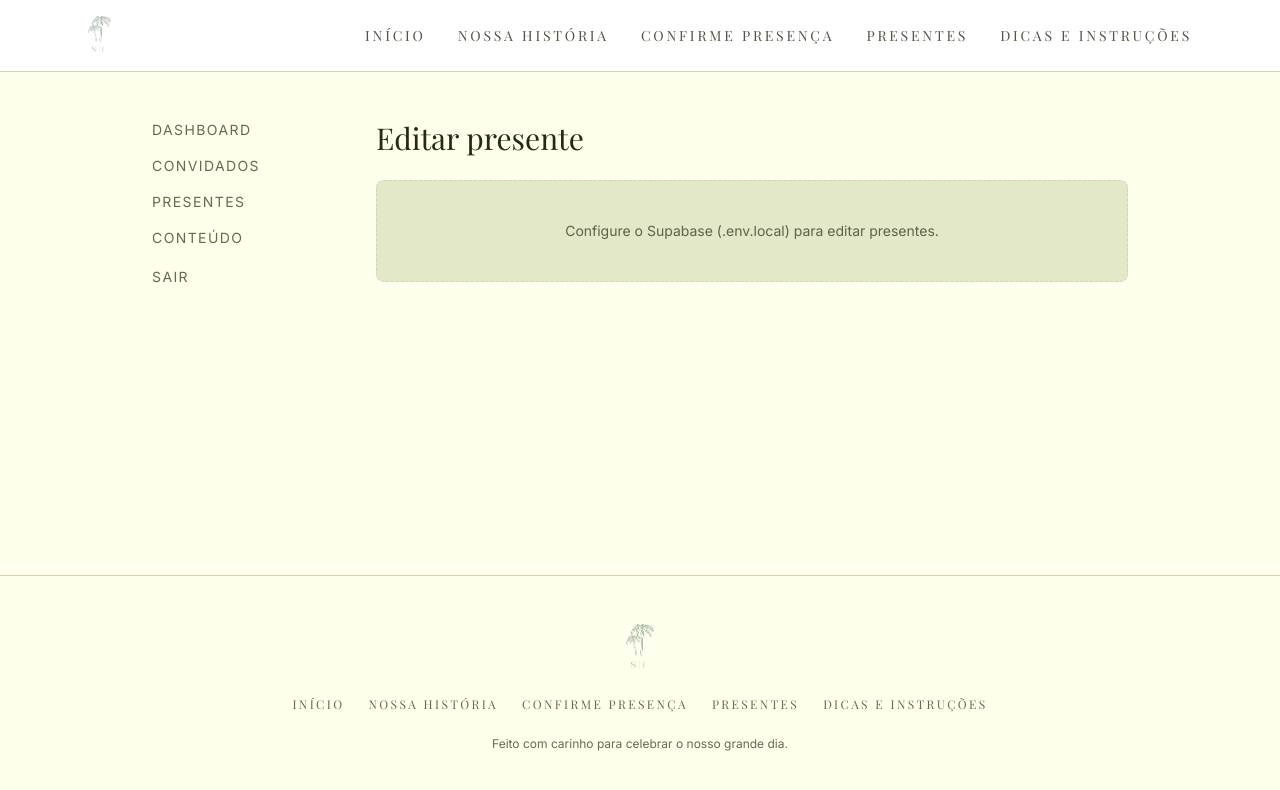
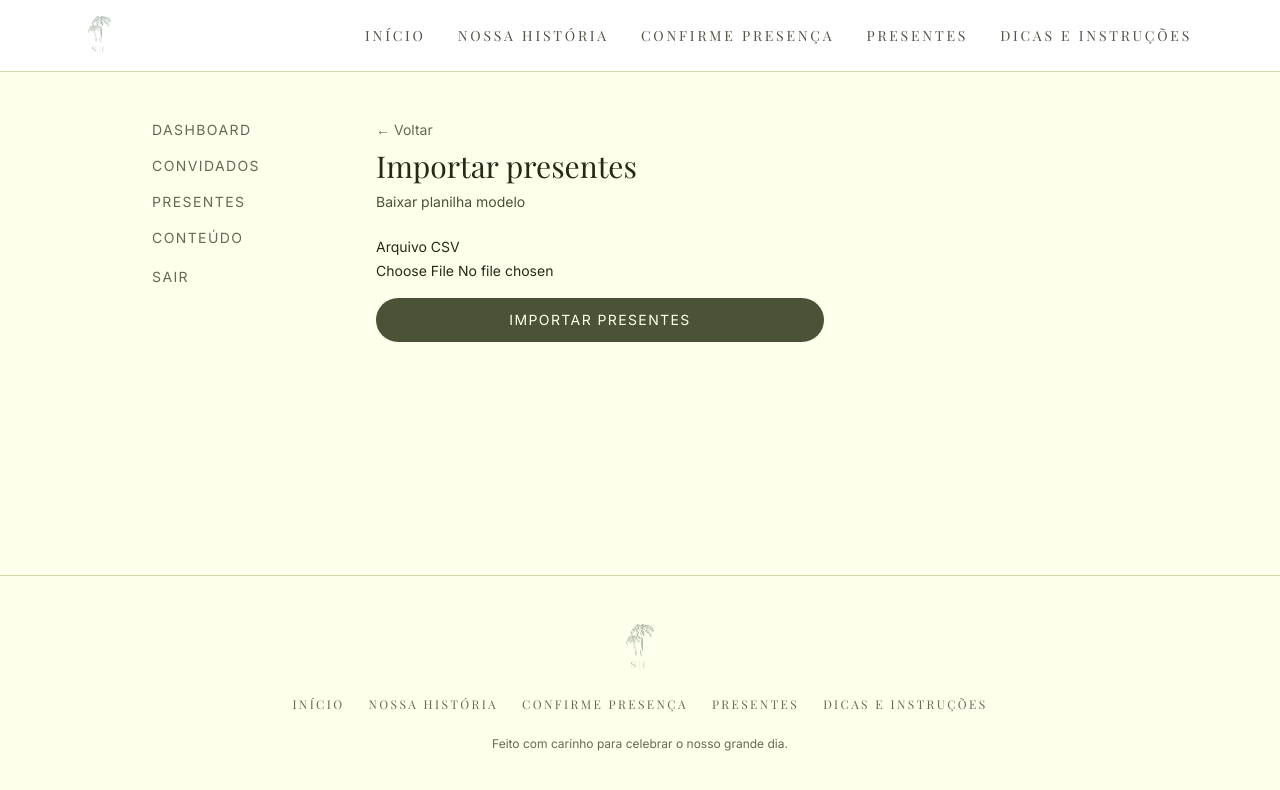
Before and after one commit to johnnatas/stefanie-e-jonatas-site-de-casamento, a Next.js app: page /admin/presentes/importar in a window 1280 px wide. Shown: the top 790 px of the page. Built offline with nearby package versions, Linux system fonts and the light colour scheme; no server answers.

Commit message:
feat: add CSV import for gifts and allow a null imageUrl for imported rows

```diff
--- a/src/app/admin/(protected)/presentes/[id]/page.tsx
+++ b/src/app/admin/(protected)/presentes/[id]/page.tsx
@@ -57,7 +57,7 @@ export default async function EditGiftPage({ params }: EditGiftPageProps) {
             id: gift.id,
             name: gift.name,
             description: gift.description,
-            imageUrl: gift.imageUrl,
+            imageUrl: gift.imageUrl ?? "",
             price: gift.price,
             category: gift.category,
           }}
--- /dev/null
+++ b/src/app/admin/(protected)/presentes/importar/actions.ts
@@ -0,0 +1,87 @@
+"use server";
+
+import { createListGiftsUseCase, createUpsertGiftUseCase } from "@/infrastructure/composition";
+import { UpsertGiftUseCase } from "@/application/use-cases/admin/UpsertGiftUseCase";
+import { GiftRepository } from "@/domain/repositories/GiftRepository";
+import { parseCsv } from "@/shared/utils/parseCsv";
+
+export interface ImportResult {
+  created: number;
+  skipped: number;
+  errors: { row: number; message: string }[];
+}
+
+export interface ImportGiftsActionState {
+  status: "idle" | "done" | "error";
+  result?: ImportResult;
+  message?: string;
+}
+
+function parseBrazilianDecimal(raw: string): number {
+  const trimmed = raw.trim();
+  if (trimmed.includes(",")) {
+    // Comma decimal separator (Brazilian format): strip thousands dots, then comma -> dot.
+    return Number(trimmed.replace(/\./g, "").replace(",", "."));
+  }
+  return Number(trimmed);
+}
+
+/** Exported for testing: processes already-parsed rows against injected repository/use-case. */
+export async function importGiftRows(
+  rows: { [column: string]: string }[],
+  giftRepository: Pick<GiftRepository, "findAll">,
+  upsertGiftUseCase: Pick<UpsertGiftUseCase, "execute">
+): Promise<ImportResult> {
+  const existingNames = new Set((await giftRepository.findAll()).map((gift) => gift.name.toLowerCase()));
+  const result: ImportResult = { created: 0, skipped: 0, errors: [] };
+
+  for (let i = 0; i < rows.length; i++) {
+    const row = rows[i];
+    const name = (row["Nome"] ?? "").trim();
+    const description = (row["Descrição"] ?? "").trim();
+    const category = (row["Categoria"] ?? "").trim();
+    const rawValor = (row["Valor"] ?? "").trim();
+
+    if (existingNames.has(name.toLowerCase())) {
+      result.skipped++;
+      continue;
+    }
+
+    const price = parseBrazilianDecimal(rawValor);
+    if (!Number.isFinite(price) || price <= 0) {
+      result.errors.push({ row: i, message: "Verifique o valor informado." });
+      continue;
+    }
+
+    if (name.length < 2 || description.length < 3 || category.length < 2) {
+      result.errors.push({ row: i, message: "Verifique nome, descrição e categoria." });
+      continue;
+    }
+
+    await upsertGiftUseCase.execute({ name, description, category, price, imageUrl: null });
+    existingNames.add(name.toLowerCase());
+    result.created++;
+  }
+
+  return result;
+}
+
+export async function importGiftsAction(
+  _prevState: ImportGiftsActionState,
+  formData: FormData
+): Promise<ImportGiftsActionState> {
+  const file = formData.get("file");
+  if (!(file instanceof File) || file.size === 0) {
+    return { status: "error", message: "Selecione um arquivo CSV." };
+  }
+
+  const fileContent = await file.text();
+  const rows = parseCsv(fileContent);
+
+  try {
+    const result = await importGiftRows(rows, { findAll: () => createListGiftsUseCase().execute() }, createUpsertGiftUseCase());
+    return { status: "done", result };
+  } catch {
+    return { status: "error", message: "Não foi possível importar os presentes agora." };
+  }
+}
--- /dev/null
+++ b/src/app/admin/(protected)/presentes/importar/page.tsx
@@ -0,0 +1,30 @@
+import type { Metadata } from "next";
+import Link from "next/link";
+import { ImportGiftsForm } from "@/components/admin/ImportGiftsForm";
+
+export const metadata: Metadata = {
+  title: "Importar Presentes | Painel Administrativo",
+};
+
+export default function ImportGiftsPage() {
+  return (
+    <div>
+      <div className="flex items-center gap-4">
+        <Link href="/admin/presentes" className="font-sans text-sm text-forest/70 hover:text-forest">
+          ← Voltar
+        </Link>
+      </div>
+      <h1 className="mt-2 font-serif text-3xl text-forest">Importar presentes</h1>
+      <a
+        href="/templates/presentes-modelo.csv"
+        download
+        className="mt-2 inline-block font-sans text-sm text-moss hover:text-moss/80"
+      >
+        Baixar planilha modelo
+      </a>
+      <div className="mt-6">
+        <ImportGiftsForm />
+      </div>
+    </div>
+  );
+}
--- a/src/app/admin/(protected)/presentes/page.tsx
+++ b/src/app/admin/(protected)/presentes/page.tsx
@@ -33,12 +33,20 @@ export default async function AdminGiftsPage() {
     <div>
       <div className="flex items-center justify-between">
         <h1 className="font-serif text-3xl text-forest">Presentes</h1>
+        <div className="flex items-center gap-4">
+          <Link
+            href="/admin/presentes/importar"
+            className="font-sans text-sm uppercase tracking-widest text-moss hover:text-forest"
+          >
+            Importar CSV
+          </Link>
           <Link
             href="/admin/presentes/novo"
             className="rounded-full bg-moss px-5 py-2 font-sans text-xs uppercase tracking-widest text-paper transition-colors hover:bg-moss/80"
           >
             Novo presente
           </Link>
+        </div>
       </div>
 
       {!gifts ? (
--- a/src/application/use-cases/admin/UpsertGiftUseCase.ts
+++ b/src/application/use-cases/admin/UpsertGiftUseCase.ts
@@ -6,7 +6,7 @@ export interface UpsertGiftInput {
   id?: string;
   name: string;
   description: string;
-  imageUrl: string;
+  imageUrl: string | null;
   price: number;
   category: string;
 }
--- /dev/null
+++ b/src/components/admin/ImportGiftsForm.tsx
@@ -0,0 +1,66 @@
+"use client";
+
+import { useActionState } from "react";
+import {
+  importGiftsAction,
+  type ImportGiftsActionState,
+} from "@/app/admin/(protected)/presentes/importar/actions";
+
+const initialImportGiftsActionState: ImportGiftsActionState = { status: "idle" };
+
+export function ImportGiftsForm() {
+  const [state, formAction, isPending] = useActionState(importGiftsAction, initialImportGiftsActionState);
+
+  return (
+    <div className="flex max-w-md flex-col gap-4">
+      <form action={formAction} className="flex flex-col gap-4">
+        <div>
+          <label htmlFor="file" className="block font-sans text-sm text-forest">
+            Arquivo CSV
+          </label>
+          <input
+            id="file"
+            name="file"
+            type="file"
+            accept=".csv"
+            required
+            className="mt-1 w-full font-sans text-sm text-forest"
+          />
+        </div>
+
+        <button
+          type="submit"
+          disabled={isPending}
+          className="rounded-full bg-moss px-8 py-3 font-sans text-sm uppercase tracking-widest text-paper transition-colors hover:bg-moss/80 disabled:opacity-60"
+        >
+          {isPending ? "Importando..." : "Importar presentes"}
+        </button>
+      </form>
+
+      {state.status === "error" && (
+        <p role="alert" className="text-xs text-danger">
+          {state.message}
+        </p>
+      )}
+
+      {state.status === "done" && state.result && (
+        <div className="rounded-md border border-line bg-paper p-4 font-sans text-sm text-forest">
+          <p>{state.result.created} presente(s) importado(s).</p>
+          <p>{state.result.skipped} ignorado(s) por já existir.</p>
+          {state.result.errors.length > 0 && (
+            <div className="mt-2">
+              <p className="text-danger">{state.result.errors.length} linha(s) com erro:</p>
+              <ul className="mt-1 list-disc pl-5 text-forest/70">
+                {state.result.errors.map((error) => (
+                  <li key={error.row}>
+                    Linha {error.row + 2}: {error.message}
+                  </li>
+                ))}
+              </ul>
+            </div>
+          )}
+        </div>
+      )}
+    </div>
+  );
+}
--- a/src/domain/entities/Gift.ts
+++ b/src/domain/entities/Gift.ts
@@ -6,7 +6,7 @@ export interface GiftProps {
   id?: string;
   name: string;
   description: string;
-  imageUrl: string;
+  imageUrl: string | null;
   price: number;
   category: string;
   status?: GiftStatus;
@@ -17,7 +17,7 @@ export class Gift {
   readonly id?: string;
   readonly name: string;
   readonly description: string;
-  readonly imageUrl: string;
+  readonly imageUrl: string | null;
   readonly price: number;
   readonly category: string;
   readonly status: GiftStatus;
```
Also changed, not shown: public/templates/presentes-modelo.csv (added), 1 other file (tests, documents, lock files or other folders). Lines whose indentation alone changed are shown as unchanged.
